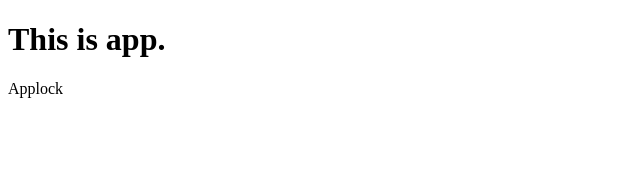
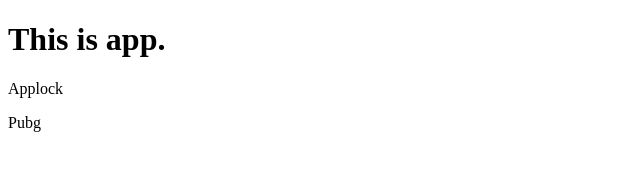
Before and after one commit to bhanu2199/bhanu_assignment_section0, a plain HTML site: page index.html in a window 1280 px wide. Shown: the full height of the page, 0-640 px from the left. Drawn offline with Linux system fonts and the light colour scheme.

Commit message:
This is again committed

```diff
--- a/index.html
+++ b/index.html
@@ -3,5 +3,6 @@
     <body>
         <h1>This is app.</h1>
         <p>Applock</p>
+        <p1>Pubg</p1>
     </body>
 </head>
```
Also changed, not shown: 1 other file.
